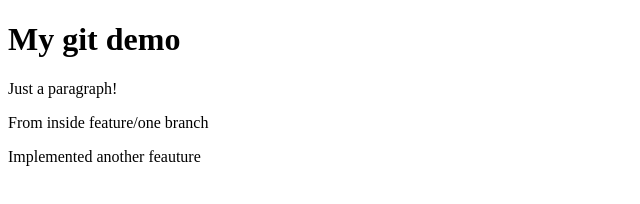
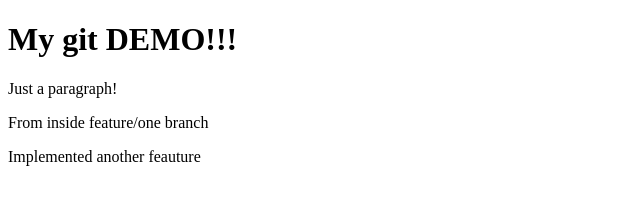
Before and after one commit to costakukurinkov/my-git, a plain HTML site: page index.html in a window 1280 px wide. Shown: the whole page, without its empty margins (0-640 px from the left). Drawn offline with Linux system fonts and the light colour scheme.

Commit message:
merge conflict fixed

```diff
--- a/index.html
+++ b/index.html
@@ -7,9 +7,11 @@
     <title>Document</title>
 </head>
 <body>
-    <h1>My git demo</h1>
+
+    <h1>My git DEMO!!!</h1>
     <p>Just a paragraph!</p>
     <p>From inside feature/one branch</p>
     <p>Implemented another feauture</p>
+
 </body>
 </html>
```
